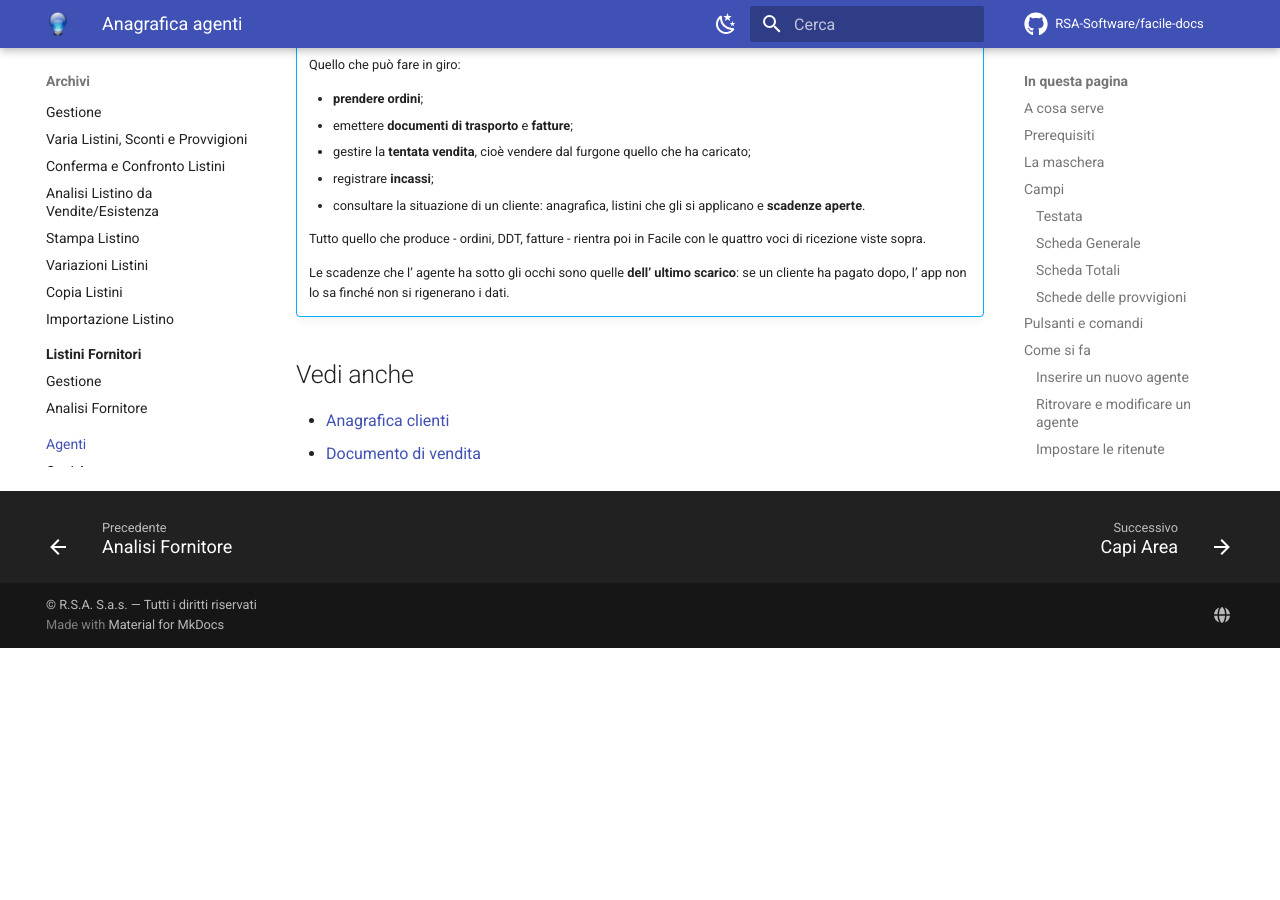
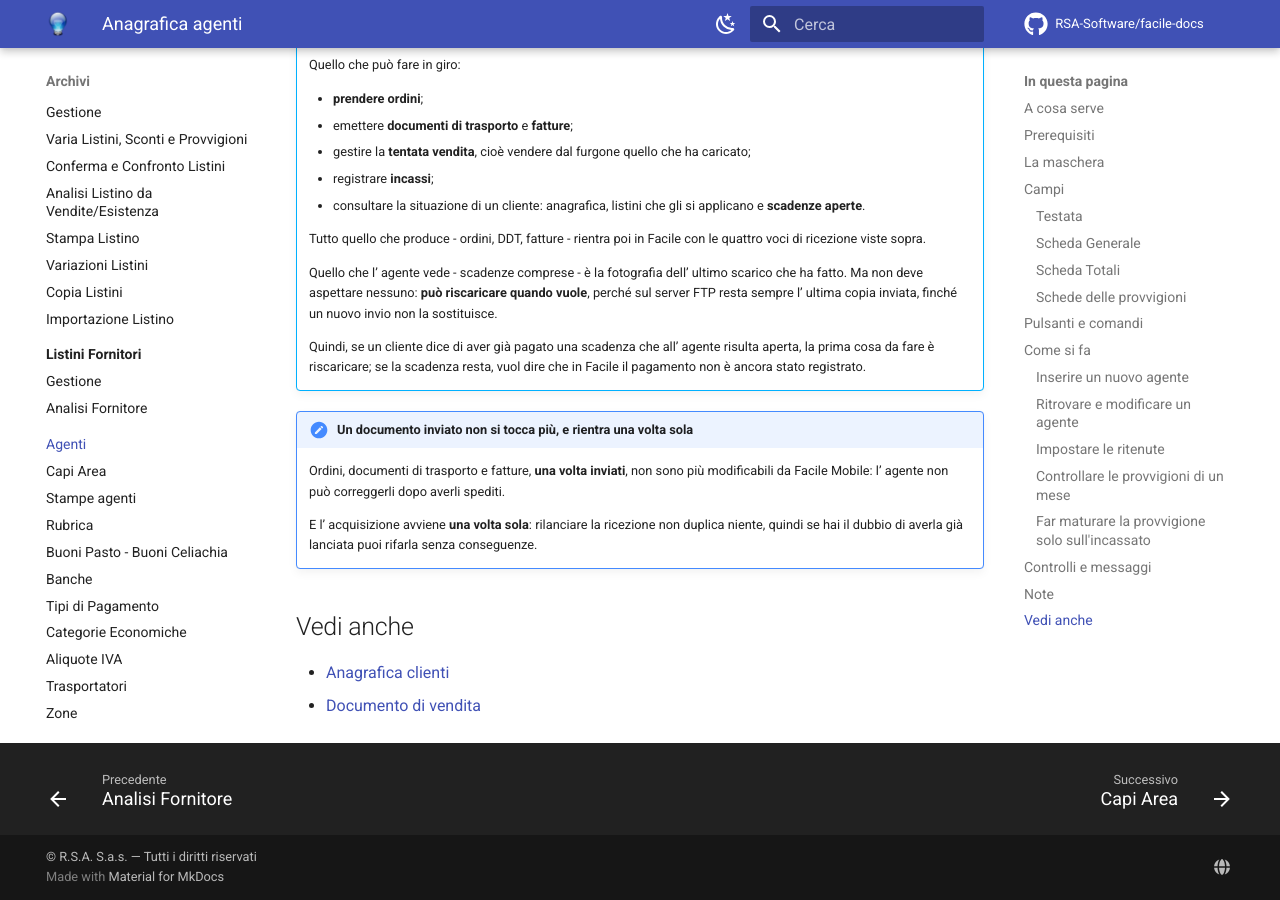
Before and after one commit to RSA-Software/facile-docs, an MkDocs documentation site: the page built from docs/moduli/anagrafiche/anagrafica-agenti.md, in a window 1280 px wide and 900 px high, scrolled down 10199 px. Built offline with MkDocs 1.6.1 and Material for MkDocs 9.7.7, drawn with Linux system fonts in a browser that asks for light colours; comment, search, counter and statistics services are not loaded; before the commit the page ends 10847 px from its top, so only the background shows below that.

Commit message:
Agenti: chiusa l'ultima domanda aperta del manuale
L'agente riscarica quando vuole: sul server FTP resta sempre l'ultima copia
inviata finche' un nuovo invio non la sostituisce. Quindi davanti a una
scadenza che il cliente dice pagata, la prima cosa e' riscaricare - se resta
aperta, il pagamento in Facile non c'e'.

E i documenti gia' inviati non sono piu' modificabili dall'app, mentre
l'acquisizione avviene una volta sola: rilanciare la ricezione non duplica
niente.

Domande aperte: 0.

```diff
--- a/docs/moduli/anagrafiche/anagrafica-agenti.md
+++ b/docs/moduli/anagrafiche/anagrafica-agenti.md
@@ -339,11 +339,26 @@ vuoto la voce **Modifica** non apre nulla e non dà alcun messaggio.
     Tutto quello che produce - ordini, DDT, fatture - rientra poi in
     Facile con le quattro voci di ricezione viste sopra.
 
-    Le scadenze che l’ agente ha sotto gli occhi sono quelle **dell’
-    ultimo scarico**: se un cliente ha pagato dopo, l’ app non lo sa
-    finché non si rigenerano i dati.
+    Quello che l’ agente vede - scadenze comprese - è la fotografia
+    dell’ ultimo scarico che ha fatto. Ma non deve aspettare nessuno:
+    **può riscaricare quando vuole**, perché sul server FTP resta
+    sempre l’ ultima copia inviata, finché un nuovo invio non la
+    sostituisce.
 
-<!-- DA VERIFICARE: due dettagli operativi di Facile Mobile, per la parte «cosa puo' andare storto» del manuale. 1) L' app avvisa l' agente quando i dati che ha in mano sono vecchi, o se ne accorge solo dalla data dello scarico? 2) Se lo stesso ordine rientra due volte in Facile - per esempio perche' la ricezione e' stata lanciata due volte - viene riconosciuto come gia' importato o si duplica? -->
+    Quindi, se un cliente dice di aver già pagato una scadenza che
+    all’ agente risulta aperta, la prima cosa da fare è riscaricare; se
+    la scadenza resta, vuol dire che in Facile il pagamento non è ancora
+    stato registrato.
+
+!!! note "Un documento inviato non si tocca più, e rientra una volta sola"
+
+    Ordini, documenti di trasporto e fatture, **una volta inviati**, non
+    sono più modificabili da Facile Mobile: l’ agente non può
+    correggerli dopo averli spediti.
+
+    E l’ acquisizione avviene **una volta sola**: rilanciare la ricezione
+    non duplica niente, quindi se hai il dubbio di averla già lanciata
+    puoi rifarla senza conseguenze.
 
 ## Vedi anche
 
```
Also changed, not shown: DOMANDE-APERTE.md (+1 -7 lines).
